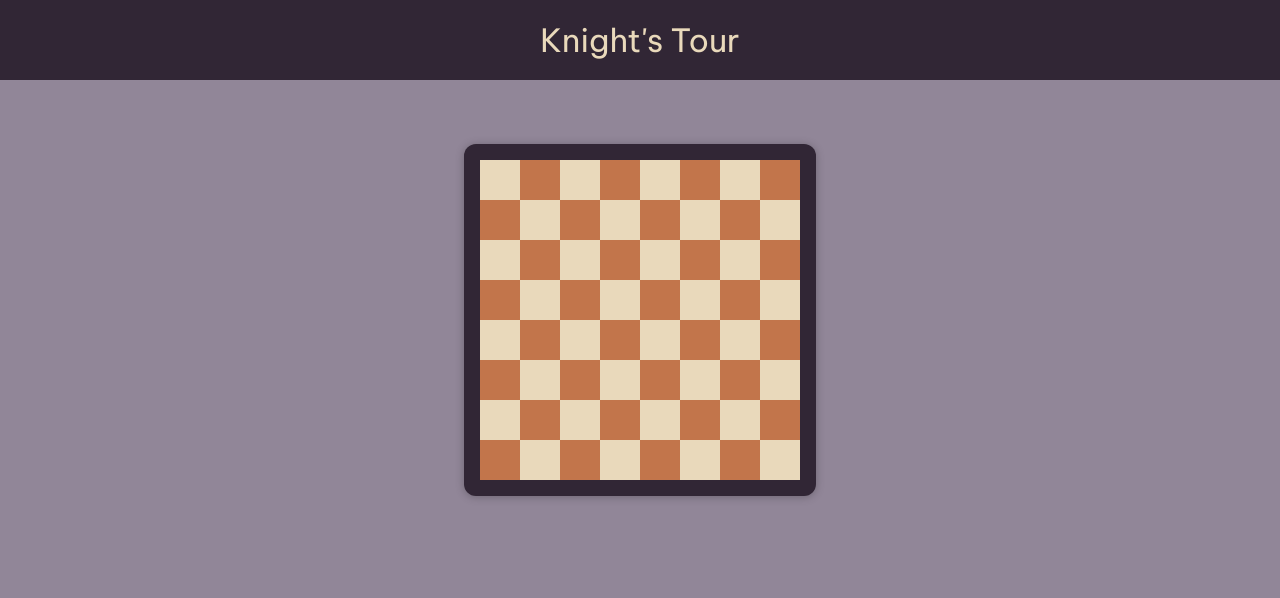
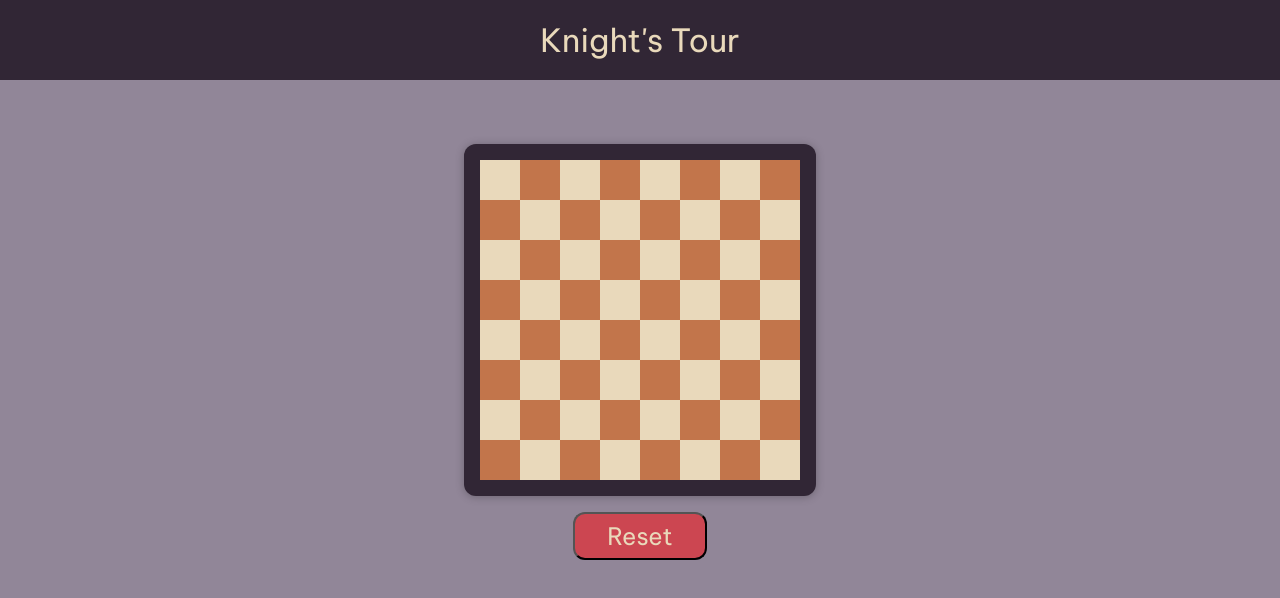
Before and after one commit to colonelcandycorn/knights-tour, a React (Create React App) app: page / in a window 1280 px wide. Shown: the top 598 px of the page. Built offline with nearby package versions, Linux system fonts and the light colour scheme; the HTML template or start-up script is replaced by a standard one.

Commit message:
Add Reset Button
Added a button that will redraw the entire board if clicked

```diff
--- a/src/App.js
+++ b/src/App.js
@@ -3,22 +3,32 @@ import Header from "./components/UI/Header";
 import Card from "./components/UI/Card";
 import Board from "./components/Board/Board";
 import styled from "styled-components";
+import ResetButton from "./components/UI/ResetButton";
+import {useState} from "react";
 
 const CenteredDiv = styled.div`
     display: flex;
     justify-content: center;
+    flex-direction: column;
     align-items: center;
     margin-top: 4rem;
+    gap: 1rem;
 `
 
 function App() {
+    const[boardKey, setBoardKey] = useState(1);
+    const siblingResetHandler = () => {
+        setBoardKey(prevState => ++prevState);
+    }
+
   return (
     <div className="App">
       <Header />
         <CenteredDiv>
             <Card>
-                <Board />
+                <Board key={boardKey} />
             </Card>
+            <ResetButton onReset={siblingResetHandler}/>
         </CenteredDiv>
     </div>
   );
--- a/src/components/Board/Board.js
+++ b/src/components/Board/Board.js
@@ -2,7 +2,6 @@ import styled from "styled-components";
 import BoardTiles from "./BoardTiles";
 import {useState} from "react";
 import Tour from "../Knight/Tour";
-import {wait} from "@testing-library/user-event/dist/utils";
 
 const StyledBoard = styled.div `
     display: grid;
@@ -40,6 +39,7 @@ const Board = () => {
             temp[tourArray[0]] = <BoardTiles key={tourArray[0]} color={tourArray[0]} knight={'♞'} onTileClick={tileClickHandler}/>;
             knightLocation = tourArray[0];
             setTiles(temp);
+            isLocationPicked = true;
         }
 
     }
--- /dev/null
+++ b/src/components/UI/ResetButton.js
@@ -0,0 +1,21 @@
+import styled from "styled-components";
+
+
+const StyledButton =styled.button`
+    background-color: #CC4651;
+    color: #e9d9bb;
+    padding: .25rem 2rem;
+    font-size: 1.5rem;
+    border-radius: 12px;
+`;
+const ResetButton = (props) => {
+    const resetHandler = () => {
+        console.log('reset')
+        props.onReset();
+    };
+    return (
+        <StyledButton type={"submit"} onClick={resetHandler}>Reset</StyledButton>
+    );
+};
+
+export default ResetButton;
```
Also changed, not shown: src/components/UI/FullTourButton.js (added, +9 -0 lines), src/components/Knight/FullTour.js (added).
